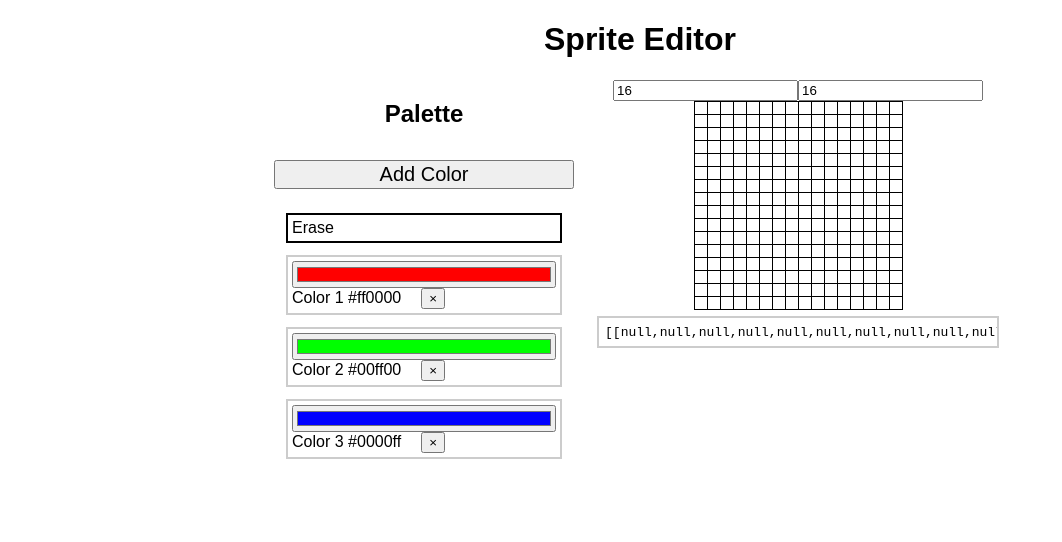
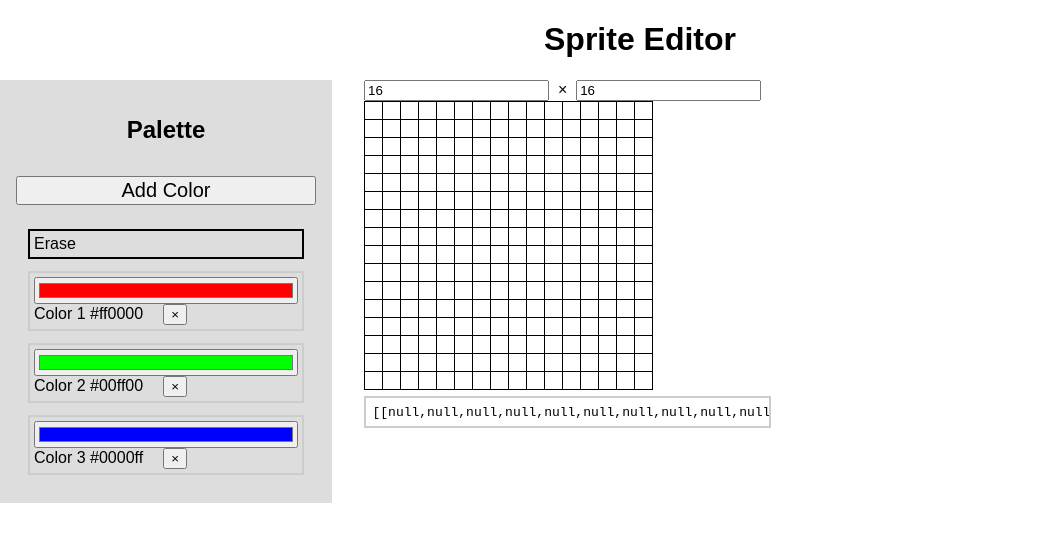
Before and after one commit to chipbell4/peach.js, a React app in the folder editor/: page / in a window 1280 px wide. Shown: the top 542 px of the page, without its empty margins (0-1062 px from the left). Built offline with nearby package versions, Linux system fonts and the light colour scheme.

Commit message:
Some layout improvements

```diff
--- a/editor/index.css
+++ b/editor/index.css
@@ -23,6 +23,12 @@ h1, h2, h3 {
 }
 
 .palette {
+    float: left;
+    width: 300px;
+    padding: 1em;
+    margin-right: 2em;
+    background-color: #ddd;
+
     display: flex;
     flex-direction: column;
     gap: 0.75em;
@@ -50,14 +56,11 @@ h1, h2, h3 {
 }
 
 .editor-column {
-    text-align: center;
 }
 
 .sprite-grid {
     border-spacing: 0;
     border-collapse: collapse;
-    margin-left: auto;
-    margin-right: auto;
 }
 
 .code-container .rendered-code {
--- a/editor/src/dimension.tsx
+++ b/editor/src/dimension.tsx
@@ -45,6 +45,9 @@ export const DimensionInput = (props: DimensionInputProps) => {
     return (
         <div>
             <NumberInput initial={w} onChange={onWidthChange} />
+            &nbsp;
+            &times;
+            &nbsp;
             <NumberInput initial={h} onChange={onHeightChange} />
         </div>
     );
--- a/editor/src/index.tsx
+++ b/editor/src/index.tsx
@@ -20,12 +20,10 @@ const App = () => {
     return (
         <>
             <h1>Sprite Editor</h1>
-            <div className="flex-container">
-                <Palette startingColors={colors} onColorChange={setColors} onSelectColor={onSelectColor}/>
-                <div className="editor-column">
-                    <SpriteEditor sprite={sprite} onSpriteChange={setSprite} color={workingColorIndex} palette={colors}/>
-                    <Code sprite={sprite} />
-                </div>
+            <Palette startingColors={colors} onColorChange={setColors} onSelectColor={onSelectColor}/>
+            <div className="editor-column">
+                <SpriteEditor sprite={sprite} onSpriteChange={setSprite} color={workingColorIndex} palette={colors}/>
+                <Code sprite={sprite} />
             </div>
         </>
     );
--- a/editor/src/sprite-editor.tsx
+++ b/editor/src/sprite-editor.tsx
@@ -29,8 +29,8 @@
 
     const renderCell = (row: number, col: number) => {
         const cellStyle: Record<string, string> = {
-            width: "10px",
-            height: "10px",
+            width: "15px",
+            height: "15px",
             border: "1px solid #000",
             cursor: "pointer",
         }
```
